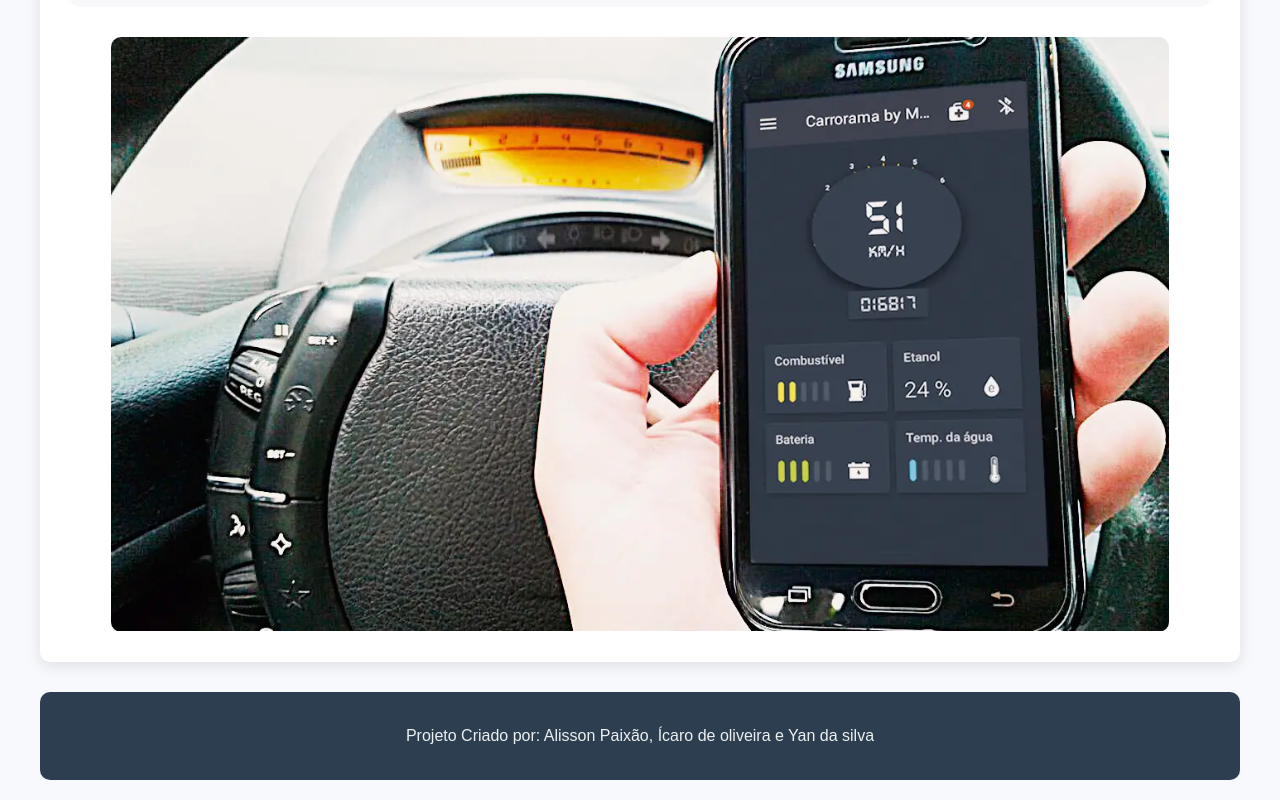
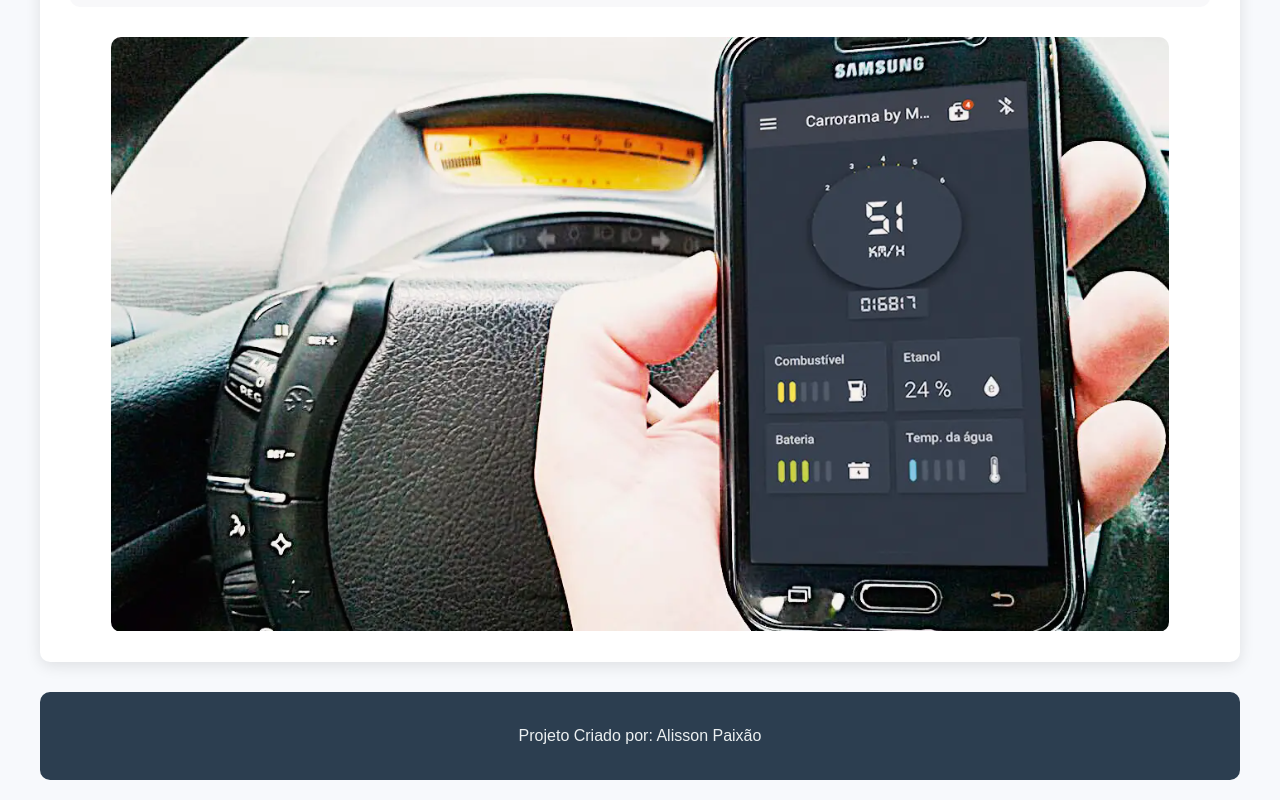
Before and after one commit to alissondev94/Alerta-auto-care, a plain HTML site: page index.html in a window 1280 px wide. Shown: the part 1638-2438 px from the top of the page. Drawn offline with Linux system fonts and the light colour scheme.

Commit message:
Update index.html

```diff
--- a/index.html
+++ b/index.html
@@ -55,7 +55,7 @@
         </main>
 
         <footer>
-            <p>Projeto Criado por: Alisson Paixão, Ícaro de oliveira e Yan da silva</p>
+            <p>Projeto Criado por: Alisson Paixão</p>
         </footer>
     </div>
 
```
